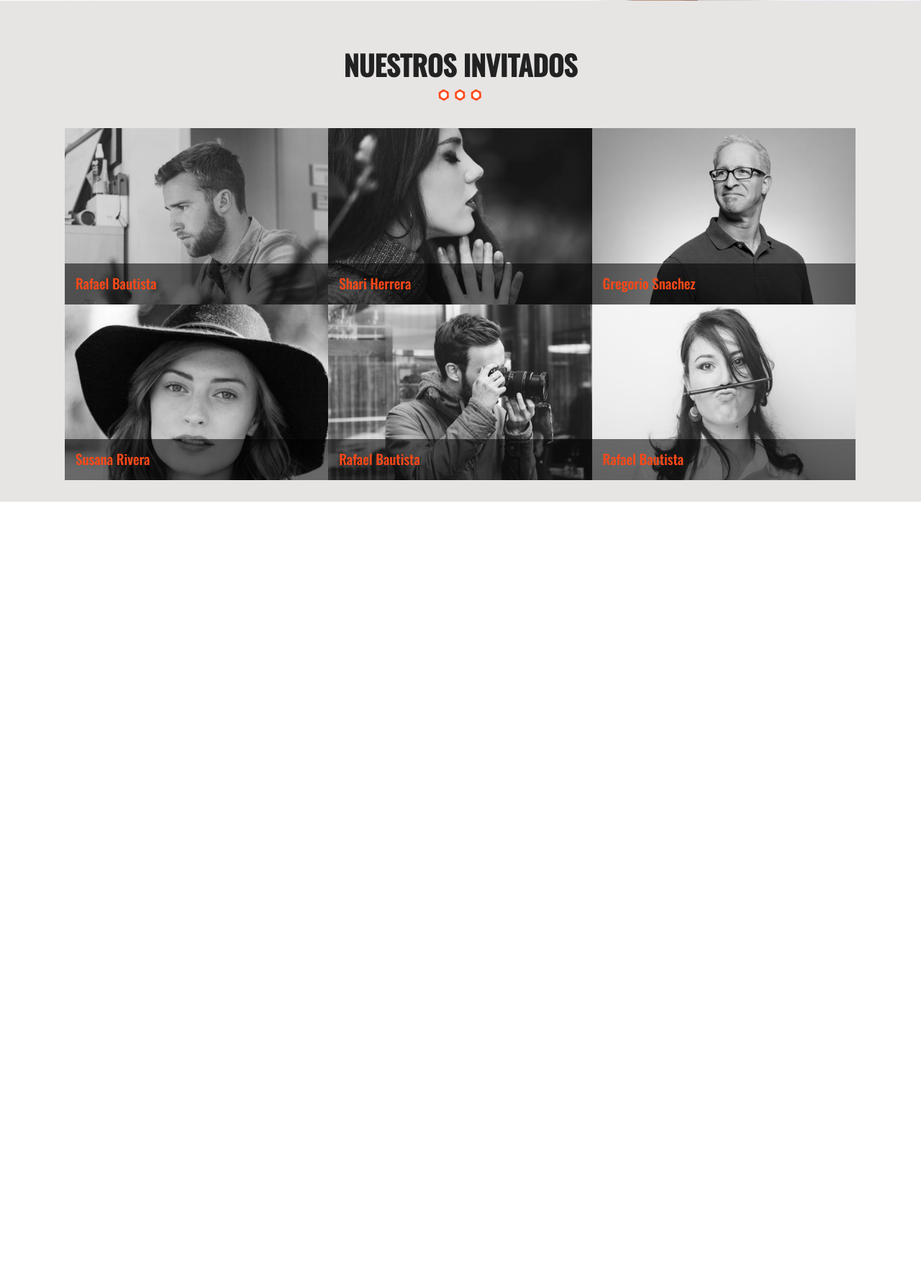
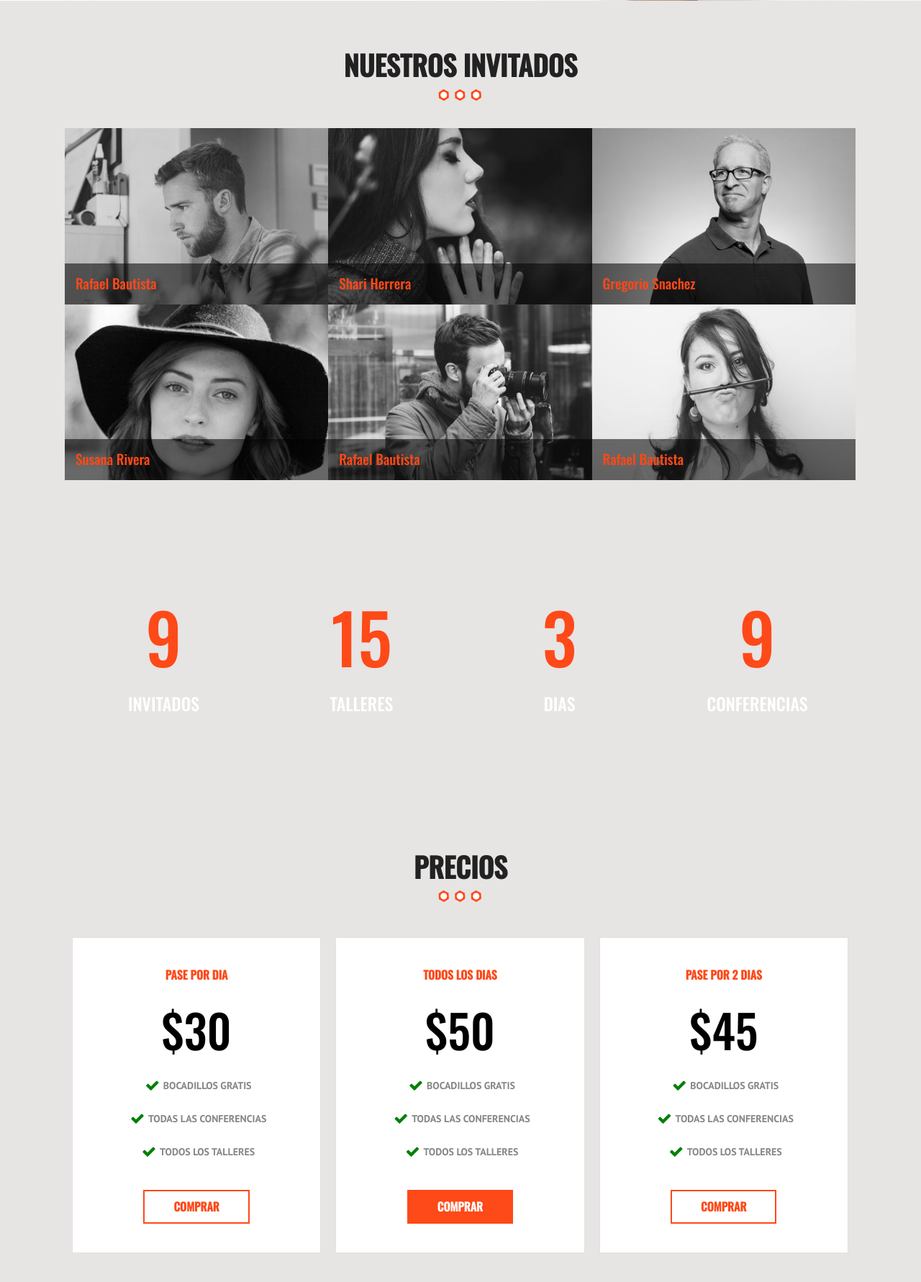
Before and after one commit to oscarcarvajal/Conferencia-proyecto, a PHP site: page / in a window 1280 px wide. Shown: the part 2312-4093 px from the top of the page at 72% size. Before the commit the page ends 3009 px from the top, so only its background shows below. Run offline with PHP 8.4, Linux system fonts and the light colour scheme; grey boxes are pictures that could not be loaded.

Commit message:
Add the cost of the classes and a background where the location is going to be

```diff
--- a/css/main.css
+++ b/css/main.css
@@ -195,6 +195,13 @@ h3 {
     margin-top: 20px;
     display: inline-block;
     transition: all .3s ease;
+    border: 2px solid #fe4918;
+}
+
+.button.hollow,
+.button.hollow:hover {
+    background-color: white;
+    color: #fe4918;
 }
 
 .button:hover {
@@ -550,7 +557,124 @@ div.invitado p {
 }
 
 
-/**Invitados**/
+/**Contador**/
+
+.parallax::before {
+    width: 100%;
+    height: 100%;
+    position: absolute;
+    top: 0;
+    left: 0;
+    background-repeat: no-repeat;
+    background-size: cover;
+    background-position: center center;
+    background-attachment: fixed;
+    -webkit-filter: brightness(.8);
+    filter: brightness(.8);
+}
+
+div.contador {
+    position: relative;
+    height: auto;
+}
+
+div.contador::before {
+    background-image: url(../img/bg-resumen.jpg);
+    content: '';
+}
+
+ul.resumen-evento {
+    position: relative;
+    padding: 120px 0;
+}
+
+ul.resumen-evento li {
+    width: 50%;
+    float: left;
+    text-align: center;
+    color: #ffffff;
+    text-transform: uppercase;
+    font-family: 'Oswald', sans-serif;
+    font-size: 24px;
+}
+
+@media (min-width: 768px) {
+    ul.resumen-evento li {
+        width: 25%;
+    }
+}
+
+p.numero {
+    color: #fe4918;
+    font-size: 4em;
+    display: block;
+    margin: 0 0 10px 0;
+    font-family: 'Oswald', sans-serif;
+}
+
+
+/**Tabla de precios**/
+
+ul.lista-precios>li {
+    padding: 10px;
+}
+
+@media (min-width: 768px) {
+    ul.lista-precios>li {
+        float: left;
+        width: 33.3%;
+    }
+}
+
+.tabla-precio {
+    border: 1px solid #e1e1e1;
+    background-color: #ffffff;
+    padding: 40px 0;
+    text-align: center;
+    transition: all .3s ease;
+}
+
+.tabla-precio:hover {
+    transform: scale(1.1);
+    border: 1px solid #fe4918;
+    box-shadow: 0px 0px 50px #666;
+}
+
+.tabla-precio ul li {
+    font-family: 'PT Sans', sans-serif;
+    font-size: 14px;
+    margin-bottom: 20px;
+    text-transform: uppercase;
+    color: #868686;
+    line-height: 26px;
+}
+
+.tabla-precio ul li:before {
+    font-family: 'FontAwesome';
+    display: inline-block;
+    vertical-align: top;
+    padding: 0 5px;
+    font-size: 20px;
+    color: green;
+    -webkit-font-smoothing: antialiased;
+    content: '\f00c';
+}
+
+.tabla-precio h3 {
+    font-family: 'Oswald', sans-serif;
+    font-size: 16px;
+    text-transform: uppercase;
+}
+
+.tabla-precio p.numero {
+    color: black;
+    margin: 20px 0;
+}
+
+.mapa {
+    height: 420px;
+    background-color: green;
+}
 
 
 /* ==========================================================================
--- a/index.html
+++ b/index.html
@@ -14,6 +14,7 @@
     <link rel="stylesheet" href="css/normalize.css">
     <link rel="stylesheet" href="css/all.min.css">
     <link href="https://fonts.googleapis.com/css2?family=Open+Sans:ital,wght@1,700&family=Oswald:wght@500&family=PT+Sans:wght@700&display=swap" rel="stylesheet">
+    <link rel="stylesheet" href="https://cdnjs.cloudflare.com/ajax/libs/font-awesome/4.7.0/css/font-awesome.min.css" />
     <link rel="stylesheet" href="css/main.css">
 
     <meta name="theme-color" content="#fafafa">
@@ -169,6 +170,67 @@
         </ul>
     </section>
     <!--Invitados-->
+    <div class="contador parallax">
+        <div class="contenedor">
+            <ul class="resumen-evento clearfix">
+                <li>
+                    <p class="numero">9</p>Invitados</li>
+                <li>
+                    <p class="numero">15</p>Talleres</li>
+                <li>
+                    <p class="numero">3</p>Dias</li>
+                <li>
+                    <p class="numero">9</p>Conferencias</li>
+            </ul>
+        </div>
+    </div>
+    <!--Parallax-->
+    <section class="precios seccion">
+        <h2>Precios</h2>
+        <div class="contenedor">
+            <ul class="lista-precios clearfix">
+                <li>
+                    <div class="tabla-precio">
+                        <h3>Pase Por dia</h3>
+                        <p class="numero">$30</p>
+                        <ul>
+                            <li>Bocadillos Gratis</li>
+                            <li>Todas las Conferencias</li>
+                            <li>Todos los Talleres</li>
+                        </ul>
+                        <a href="#" class="button hollow">Comprar</a>
+                    </div>
+                </li>
+                <li>
+                    <div class="tabla-precio">
+                        <h3>Todos los dias</h3>
+                        <p class="numero">$50</p>
+                        <ul>
+                            <li>Bocadillos Gratis</li>
+                            <li>Todas las Conferencias</li>
+                            <li>Todos los Talleres</li>
+                        </ul>
+                        <a href="#" class="button">Comprar</a>
+                    </div>
+                </li>
+                <li>
+                    <div class="tabla-precio">
+                        <h3>Pase por 2 Dias</h3>
+                        <p class="numero">$45</p>
+                        <ul>
+                            <li>Bocadillos Gratis</li>
+                            <li>Todas las Conferencias</li>
+                            <li>Todos los Talleres</li>
+                        </ul>
+                        <a href="#" class="button hollow">Comprar</a>
+                    </div>
+                </li>
+            </ul>
+        </div>
+    </section>
+    <!--Precios Seccion-->
+    <div id="mapa" class="mapa"></div>
+
 
     <script src="js/vendor/modernizr-3.8.0.min.js"></script>
     <script src="https://code.jquery.com/jquery-3.4.1.min.js" integrity="sha256-CSXorXvZcTkaix6Yvo6HppcZGetbYMGWSFlBw8HfCJo=" crossorigin="anonymous"></script>
```
